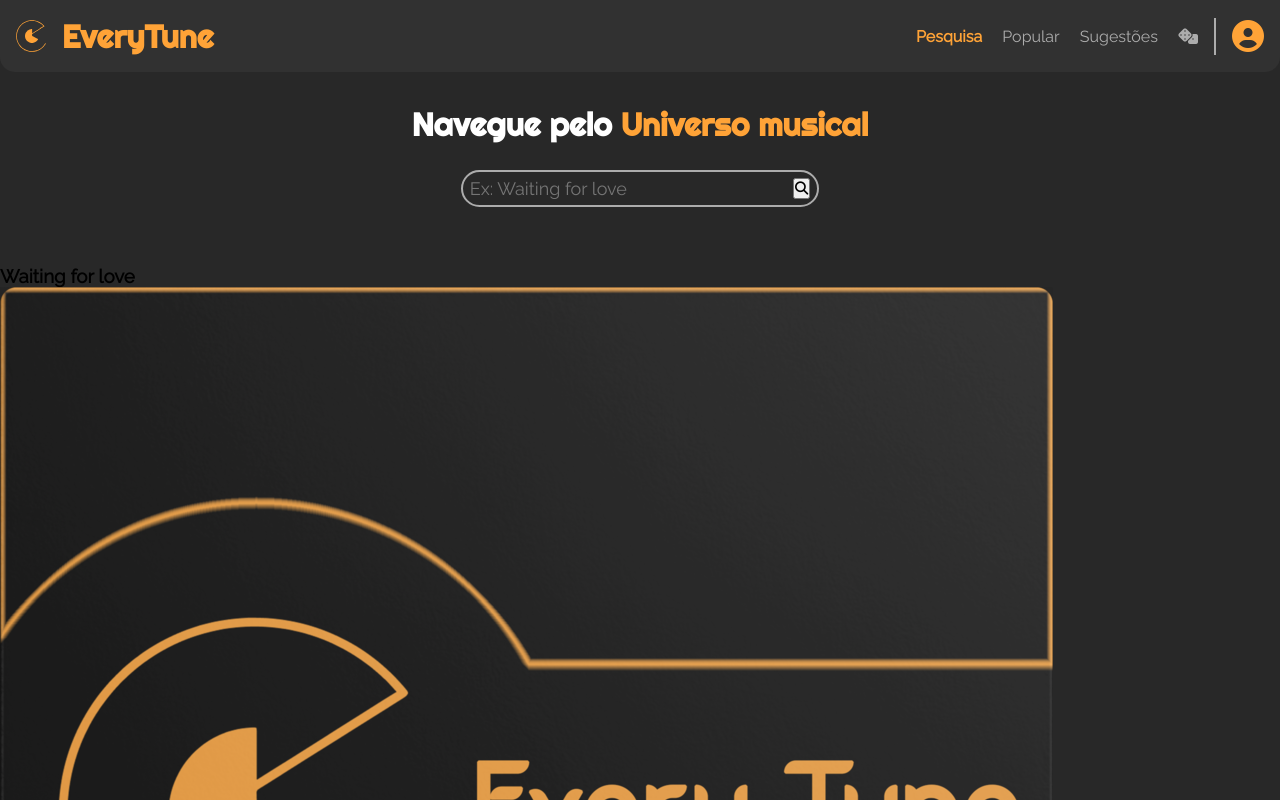
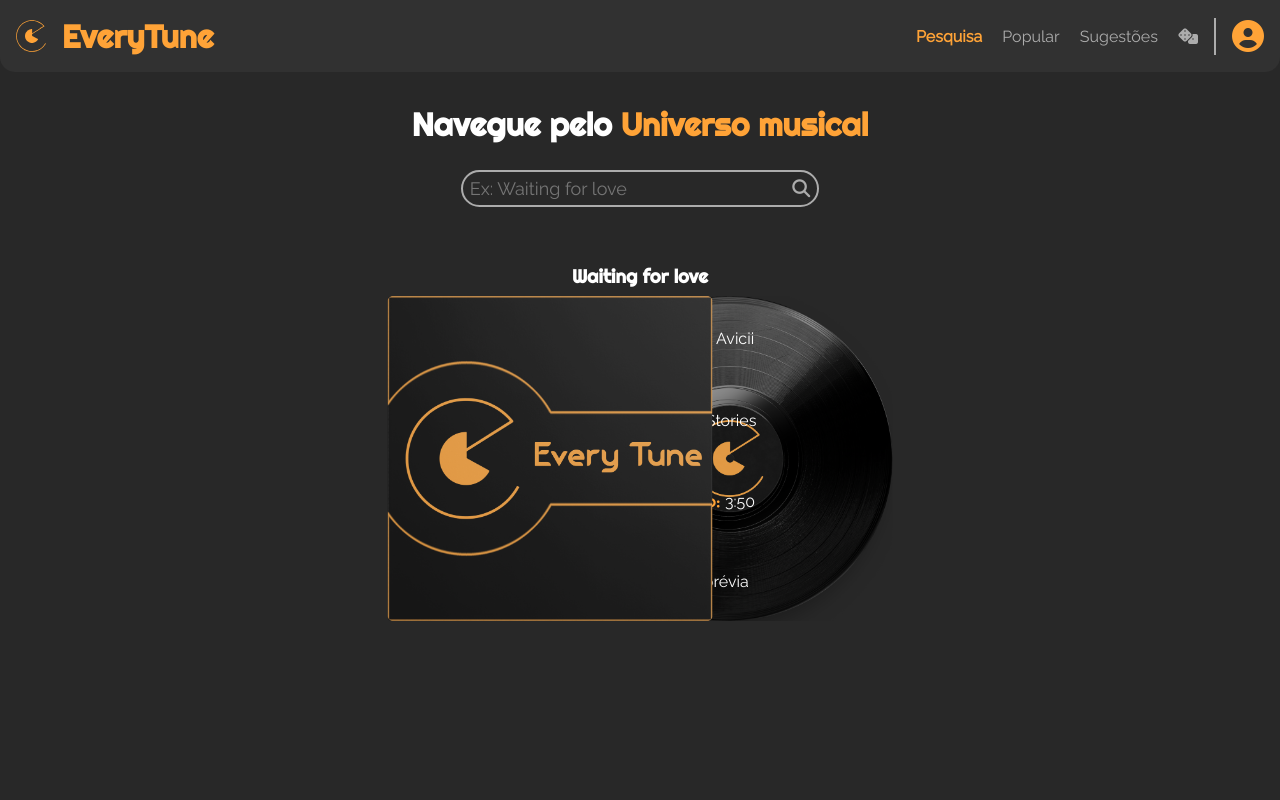
Before and after one commit to playerking3/EveryTune, a plain HTML site: page index.html in a window 1280 px wide. Shown: the top 800 px of the page. Drawn offline with nearby package versions, Linux system fonts and the light colour scheme.

Commit message:
comecei a estilização da parte principal e a implementação da API

```diff
--- a/assets/script/indexScript.js
+++ b/assets/script/indexScript.js
@@ -1,4 +1,5 @@
-pesquisa = document.getElementById("searchForm")
+let pesquisa = document.getElementById("searchForm")
+let capa = document.getElementById("capa")
 
 pesquisa.addEventListener("submit",  function(event) {
 	event.preventDefault()
@@ -8,14 +9,24 @@ pesquisa.addEventListener("submit",  function(event) {
 })
 
 function APIRequest(musica){
+	let disco = document.getElementById("disco")
 	let url = "https://cors-anywhere.herokuapp.com/https://api.deezer.com/search/track?q="+musica
+	capa.style.animationName = 'slideOut'
+	$("#disco").animate({"left": "50%"})
 
-	 fetch(url)
+	fetch(url)
+
         .then(function(response){
+        	console.log('esperando')
             return response.json()
         })
 
         .then(function(data){
-            console.log(data)
+        	console.log(data)
+        	document.getElementById("box").style.transform = "translateX(-15%)"
+        	capa.style.animationName = 'slideIn'
+        	$("#disco").animate({"left": "57%"})
+            capa.src = data.data[0].album.cover_big
+
         })
 }
--- a/assets/style/style.css
+++ b/assets/style/style.css
@@ -114,8 +114,93 @@ header nav a:hover{
     font-size: large;
 }
 
-#search:active, #search:autofill{
+#lupa{
     background: transparent;
-    box-shadow: 0 0 0 0;
-    outline: 0;
+    color: var(--cinza);
+    border: none;
+    font-size: large;
+    cursor: pointer;
 }
+
+.resultado{
+    text-align: center;
+}
+
+.nome{
+    font-family: 'Righteous', cursive;
+    color: white;
+    margin: 8px;
+}
+
+
+.box, .caixa{
+    position: absolute;
+    width: 100%;
+    transition: 1s;
+}
+
+.caixa{
+    height: 325px;
+}
+
+#capa{
+    position: absolute;
+    top: 10%;
+    left: 43%;
+    transform: translate(-50%, 0%);
+    z-index: 2;
+    border-radius: 4px;
+    animation-duration: 1s;
+    animation-fill-mode: forwards;
+}
+#disco{
+    position: absolute;
+    top: 10%;
+    left: 57%;
+    transform: translate(-50%, 0%);
+/*    animation-delay: 1s;*/
+    animation-duration: 2s;
+
+}
+
+.box img{
+    width: 325px;
+    height: 325px;
+}
+
+@keyframes slideOut{
+    80%{
+        opacity: 0%;
+    }
+    100%{
+        left: 0;
+        opacity: 0%;
+    }
+}
+
+@keyframes slideIn{
+    0%{
+        left: 0;
+        opacity: 0%;
+    }
+    80%{
+        left: 43%;
+    }
+    100%{
+        opacity: 100%;
+    }
+}
+
+.info{
+    position: absolute;
+    top: 10%;
+    left: 55%;
+    transform: translate(-50%, 0%);
+    display: grid;
+    grid-template-rows: 1fr 1fr 1fr 1fr;
+    height: 100%;
+}
+
+.info p{
+    color: white;
+}
--- a/index.html
+++ b/index.html
@@ -7,6 +7,7 @@
     <link rel="stylesheet" href="assets/style/responsive.css">
     <script defer src="assets/script/indexScript.js"></script>
     <script src="https://kit.fontawesome.com/9879f90344.js" crossorigin="anonymous"></script>
+    <script src="https://code.jquery.com/jquery-3.7.0.min.js" integrity="sha256-2Pmvv0kuTBOenSvLm6bvfBSSHrUJ+3A7x6P5Ebd07/g=" crossorigin="anonymous"></script>
     <title>EveryTune | Search</title>
 </head>
 <body>
@@ -32,21 +33,25 @@
             <h1 class="titulo">Navegue pelo <span class="laranjaTexto">Universo musical</span></h1>
             <div class="searchbar">
                 <form action="" id="searchForm">
-                    <input type="text" name="search" id="search" placeholder="Ex: Waiting for love">
-                    <button type="submit"><i class="fa-solid fa-magnifying-glass"></i></button>
+                    <input type="text" name="search" id="search" placeholder="Ex: Waiting for love" autocomplete="off">
+                    <button type="submit" id="lupa"><i class="fa-solid fa-magnifying-glass"></i></button>
                 </form>
             </div>
         </section>
         <section class="resultado">
             <h3 class="nome">Waiting for love</h3>
-            <div class="disco">
-                <img src="assets/img/capaLogo.png" alt="Capa de disco de vinil EveryTune">
-                <img src="assets/img/disco.png" alt="disco de vinil EveryTune">
-            </div>
-            <div class="info">
-                <p><span class="laranjaTexto">Artista: </span>Avicii</p>
-                <p><span class="laranjaTexto">Album: </span>Stories</p>
-                <p><span class="laranjaTexto">Duração: </span>3:50</p>
+            <div class="caixa">
+                <div class="box" id="box">
+                    <img src="assets/img/capaLogo.png" alt="Capa de disco de vinil EveryTune" id="capa">
+                    <img src="assets/img/disco.png" alt="disco de vinil EveryTune" id="disco">
+
+                </div>
+                <div class="info">
+                    <p><span class="laranjaTexto">Artista: </span>Avicii</p>
+                    <p><span class="laranjaTexto">Album: </span>Stories</p>
+                    <p><span class="laranjaTexto">Duração: </span>3:50</p>
+                    <p>Tocar prévia</p>
+                </div>
             </div>
         </section>
     </main>
```
